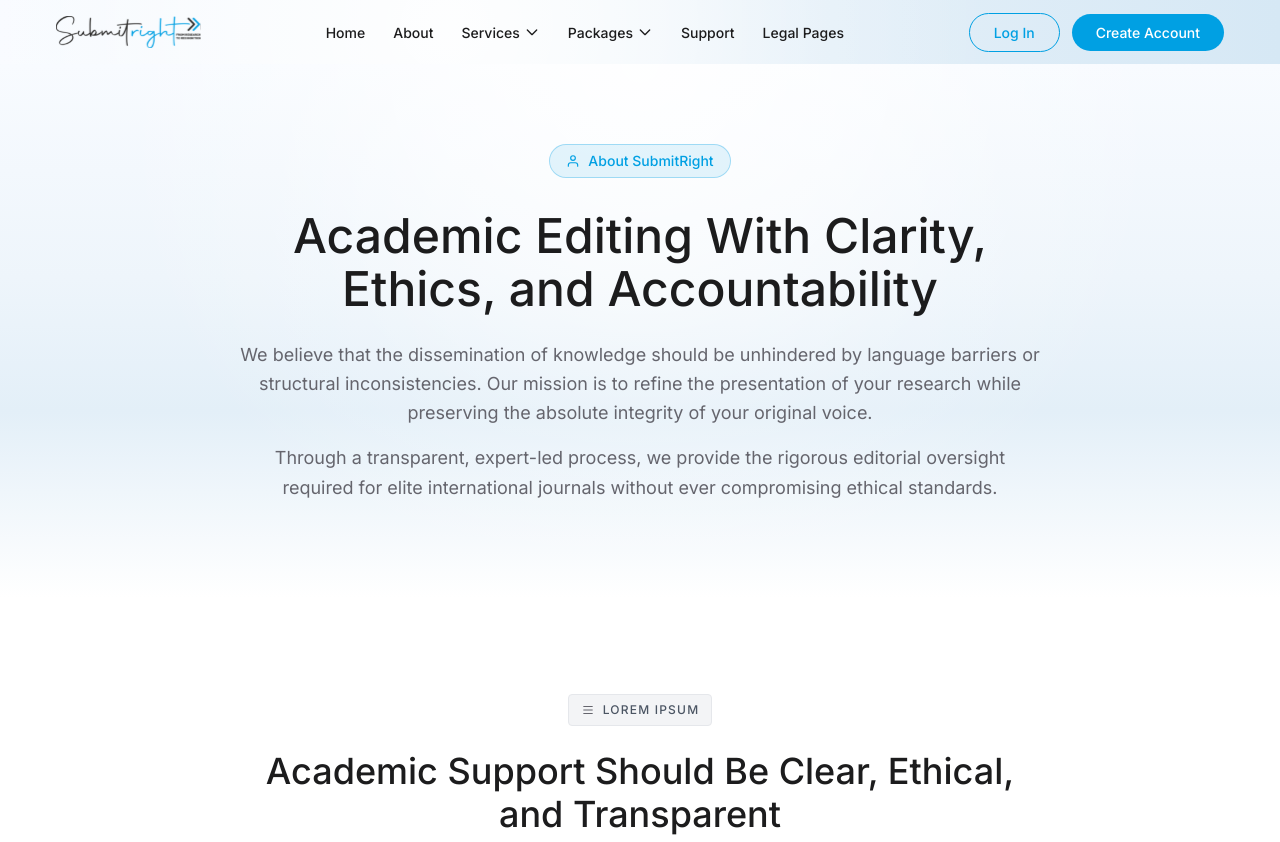
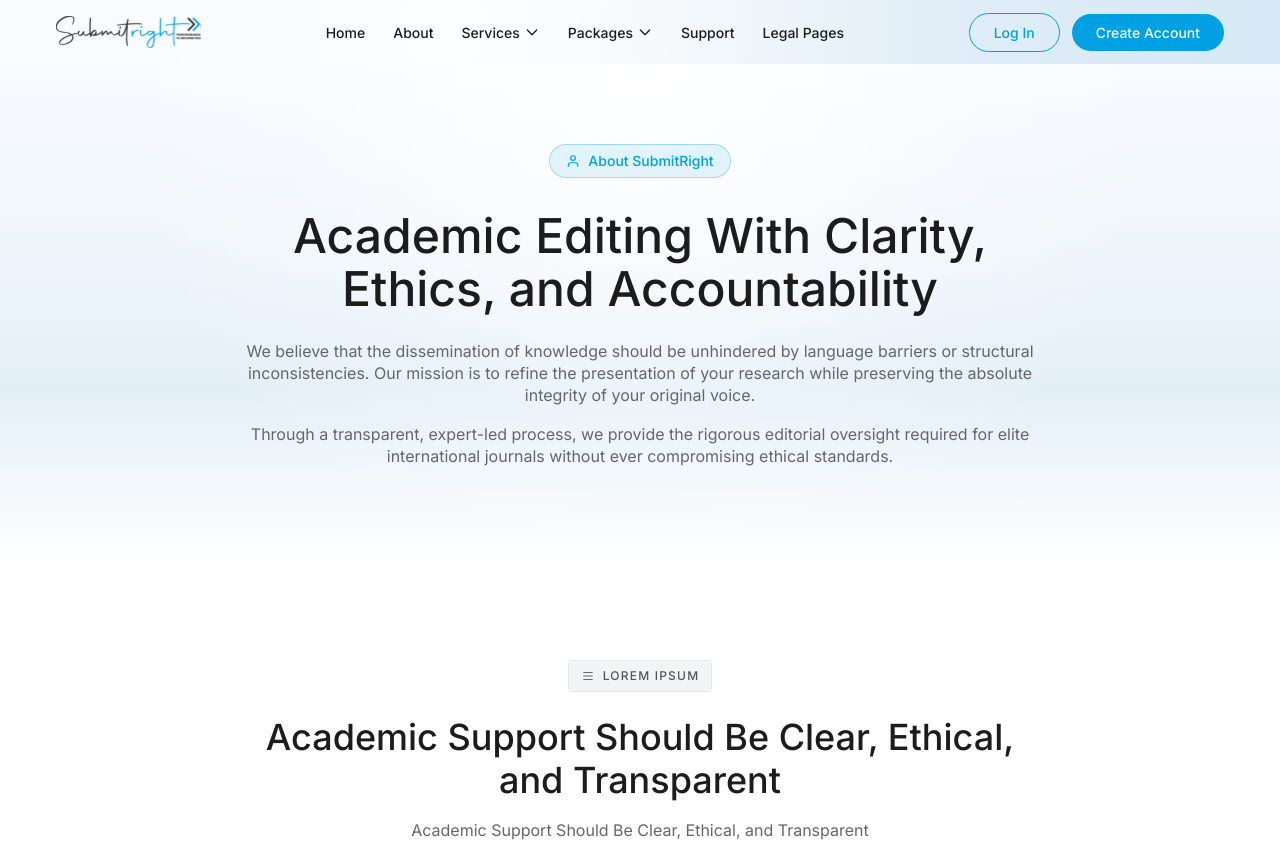
Before and after one commit to yaswanth65/submit-right, a Next.js app: page /about in a window 1280 px wide. Shown: the top 842 px of the page. Built offline with nearby package versions, Linux system fonts and the light colour scheme.

Commit message:
properties

```diff
--- a/components/about/AboutHero.tsx
+++ b/components/about/AboutHero.tsx
@@ -27,7 +27,7 @@
         </h1>
 
         {/* Description */}
-        <div className="text-[16px] lg:text-[18px] text-[#65656D] leading-relaxed flex flex-col gap-4 max-w-[800px]">
+        <div className="text-[14px] lg:text-[16px] text-[#65656D] leading-[140%] text-center flex flex-col gap-4 max-w-[800px]">
           <p>
             We believe that the dissemination of knowledge should be unhindered by language barriers or structural inconsistencies. Our mission is to refine the presentation of your research while preserving the absolute integrity of your original voice.
           </p>
```
